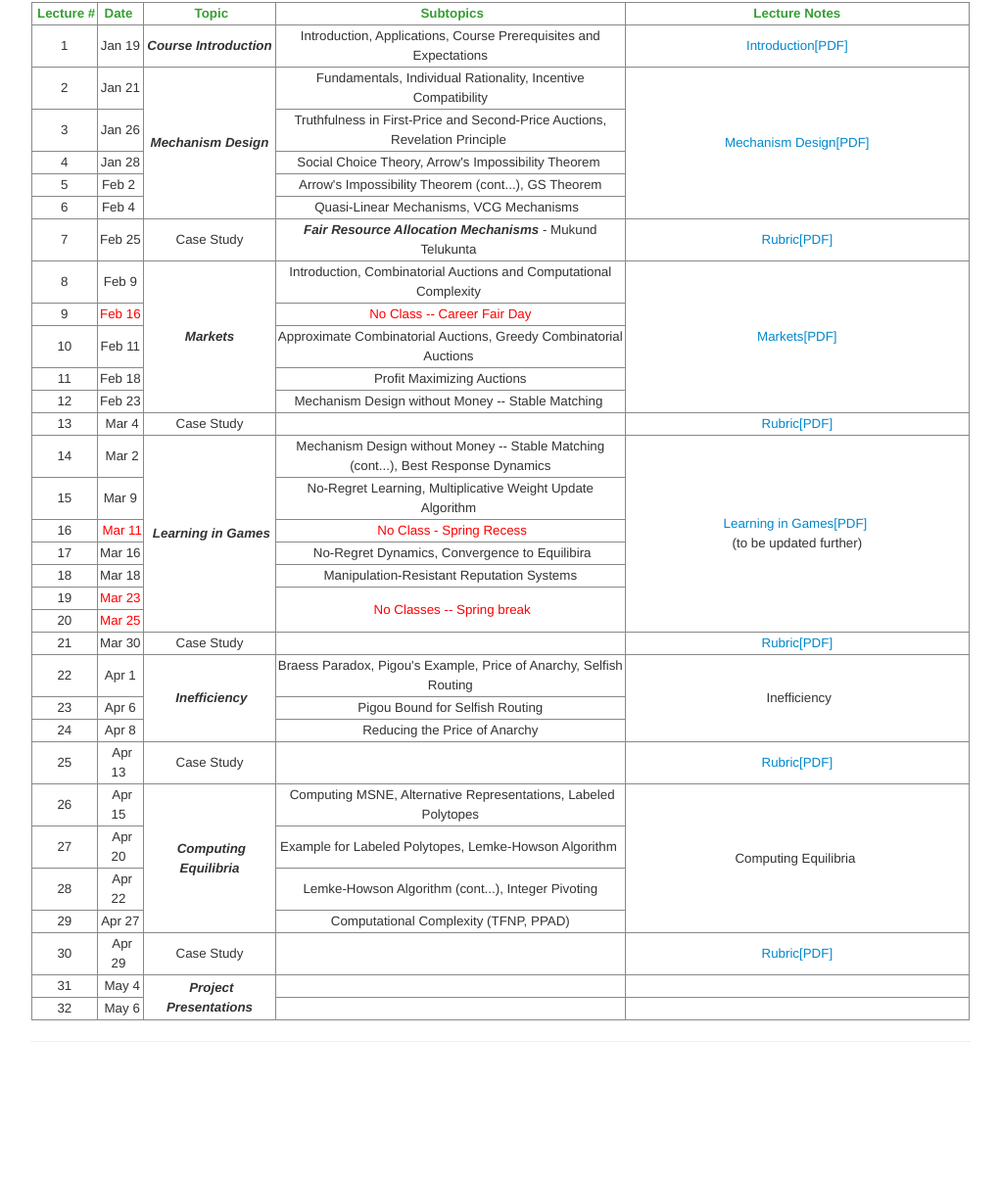
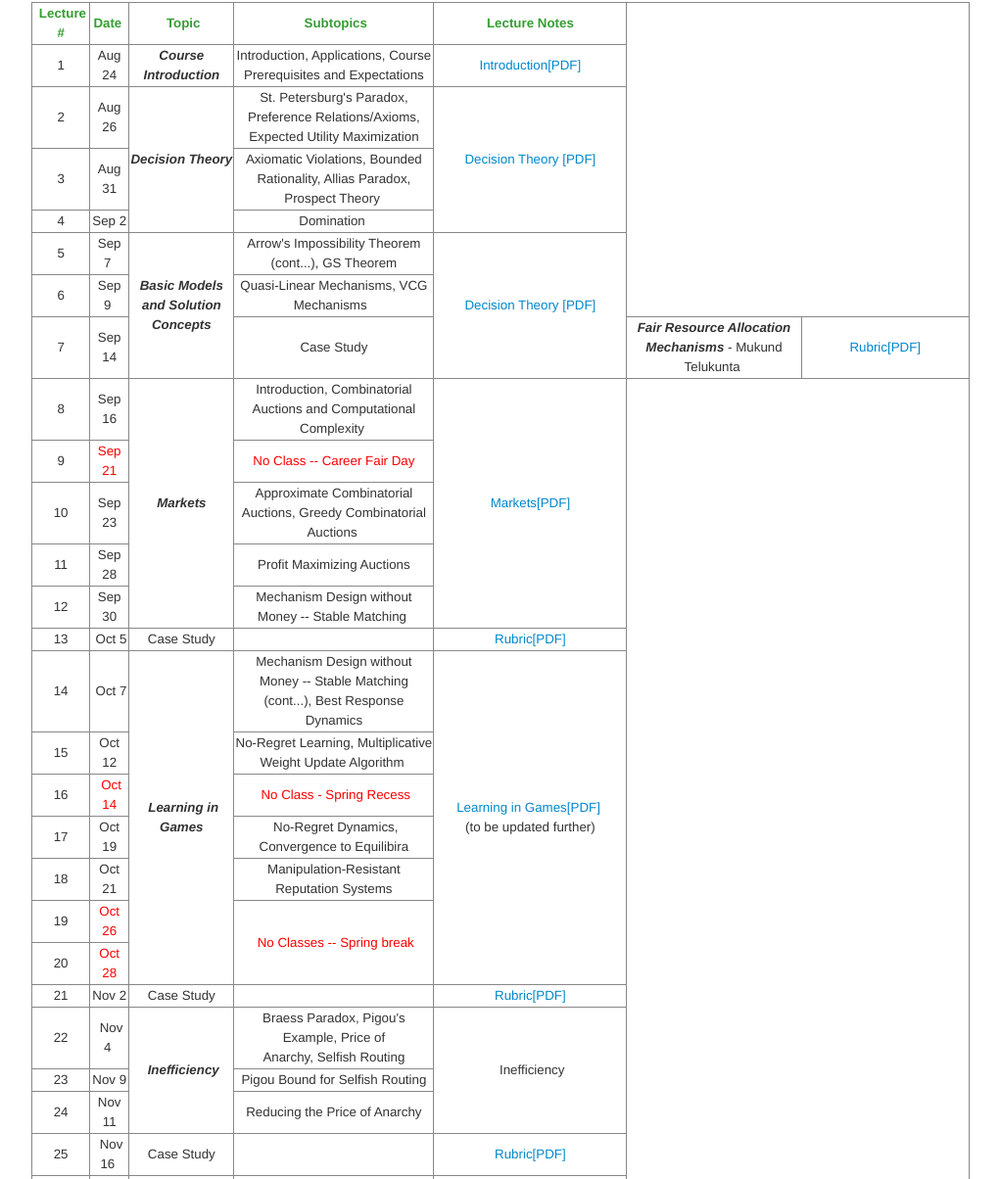
Before and after one commit to sid-nadendla/sid-nadendla.github.io, a plain HTML site: page teaching/FS2021_GTC/schedule.html in a window 1280 px wide. Shown: the part 426-1630 px from the top of the page at 98% size, without its empty margins (129-1150 px from the left). Before the commit the page ends 1511 px from the top, so only its background shows below. Drawn offline with Linux system fonts and the light colour scheme.

Commit message:
Updated content in several pages

```diff
--- a/teaching/FS2021_GTC/schedule.html
+++ b/teaching/FS2021_GTC/schedule.html
@@ -58,49 +58,51 @@
                         </tr>
                         <tr>
                         <td style="width:77px;height:20px">1</td>
-                        <td style="width:58px;height:20px">Jan 19</td>
+                        <td style="width:58px;height:20px">Aug 24</td>
                         <td style="width:182px;height:20px"><b><i>Course Introduction</i></b></td>
                         <td style="width:631px;height:20px"><span style="font-size:13.3333px">Introduction, Applications, Course Prerequisites and Expectations</span></td>
-                        <td style="width:628px;height:20px"><a href="sp2021_introduction.pdf">Introduction[PDF]</a></td>
+                        <td style="width:628px;height:20px"><a href="LectureNotes/GTC-T0-Introduction.pdf">Introduction[PDF]</a></td>
                         </tr>
                         <tr>
                         <td style="width:77px;height:20px">2</td>
-                        <td style="width:58px;height:20px">Jan 21</td>
-                        <td rowspan="5" style="vertical-align:middle;width:182px;height:20px"><b><i>Mechanism Design</i></b></td>
-                        <td style="width:631px;height:20px">Fundamentals, Individual Rationality, Incentive Compatibility</td>
-                        <td rowspan="5" style="vertical-align:middle;width:628px;height:20px"><a href="sp2021_mechanism_design.pdf">Mechanism Design[PDF]</a><br>
+                        <td style="width:58px;height:20px">Aug 26</td>
+                        <td rowspan="3" style="vertical-align:middle;width:182px;height:20px"><b><i>Decision Theory</i></b></td>
+                        <td style="width:631px;height:20px">St. Petersburg's Paradox, Preference Relations/Axioms, Expected Utility Maximization</td>
+                        <td rowspan="3" style="vertical-align:middle;width:628px;height:20px"><a href="LectureNotes/GTC-T1-DecisionTheory.pdf">Decision Theory [PDF]</a><br>
                         </td>
                         </tr>
                         <tr>
                         <td style="width:77px;height:20px">3</td>
-                        <td style="width:58px;height:20px">Jan 26</td>
-                        <td style="width:631px;height:20px">Truthfulness in First-Price and Second-Price Auctions, Revelation Principle&nbsp;</td>
+                        <td style="width:58px;height:20px">Aug 31</td>
+                        <td style="width:631px;height:20px">Axiomatic Violations, Bounded Rationality, Allias Paradox, Prospect Theory&nbsp;</td>
                         </tr>
                         <tr>
                         <td style="width:77px;height:20px">4</td>
-                        <td style="width:58px;height:20px">Jan 28</td>
-                        <td style="width:631px;height:20px">Social Choice Theory, Arrow's Impossibility Theorem&nbsp;</td>
+                        <td style="width:58px;height:20px">Sep 2</td>
+                        <td style="width:631px;height:20px">Domination&nbsp;</td>
                         </tr>
                         <tr>
                         <td style="width:77px;height:20px">5</td>
-                        <td style="width:58px;height:20px">Feb 2&nbsp;</td>
+                        <td style="width:58px;height:20px">Sep 7&nbsp;</td>
+                        <td rowspan="3" style="vertical-align:middle;width:182px;height:20px"><b><i>Basic Models and Solution Concepts</i></b></td>
                         <td style="width:631px;height:20px">Arrow's Impossibility Theorem (cont...),&nbsp;GS Theorem</td>
+                        <td rowspan="3" style="vertical-align:middle;width:628px;height:20px"><a href="LectureNotes/GTC-T1-DecisionTheory.pdf">Decision Theory [PDF]</a><br>
                         </tr>
                         <tr>
                         <td style="width:77px;height:20px">6</td>
-                        <td style="width:58px;height:20px">Feb 4&nbsp;</td>
+                        <td style="width:58px;height:20px">Sep 9&nbsp;</td>
                         <td style="width:631px;height:20px">Quasi-Linear Mechanisms,&nbsp;VCG Mechanisms&nbsp;&nbsp;</td>
                         </tr>
                         <tr>
                         <td style="width:77px;height:20px">7</td>
-                        <td style="width:58px;height:20px">Feb 25</td>
+                        <td style="width:58px;height:20px">Sep 14</td>
                         <td style="width:182px;height:20px">Case Study</td>
                         <td style="width:631px;height:20px"><b><i>Fair Resource Allocation Mechanisms</i></b> - Mukund Telukunta&nbsp;</td>
                         <td style="width:628px;height:20px"><a href="sp2021_rubric_presentation_review.pdf">Rubric[PDF]</a></td>
                         </tr>
                         <tr>
                         <td style="width:77px;height:20px">8</td>
-                        <td style="width:58px;height:20px">Feb 9</td>
+                        <td style="width:58px;height:20px">Sep 16</td>
                         <td rowspan="5" style="vertical-align:middle;width:182px;height:20px"><b style="font-size:13.3333px"><i>Markets</i></b></td>
                         <td style="width:631px;height:20px"><span style="font-size:13.3333px">Introduction, Combinatorial Auctions and Computational Complexity</span>&nbsp;</td>
                         <td rowspan="5" style="vertical-align:middle;width:628px;height:20px"><a href="sp2021_markets.pdf">Markets[PDF]</a><br>
@@ -108,27 +110,27 @@
                         </tr>
                         <tr>
                         <td style="width:77px;height:20px">9</td>
-                        <td style="width:58px;height:20px"><font color="#ff0000">Feb 16</font></td>
+                        <td style="width:58px;height:20px"><font color="#ff0000">Sep 21</font></td>
                         <td style="width:631px;height:20px"><font color="#ff0000">No Class -- Career Fair Day</font></td>
                         </tr>
                         <tr>
                         <td style="width:77px;height:20px">10</td>
-                        <td style="width:58px;height:20px">Feb 11</td>
+                        <td style="width:58px;height:20px">Sep 23</td>
                         <td style="width:631px;height:20px"><span style="font-size:13.3333px">Approximate Combinatorial Auctions, Greedy Combinatorial Auctions</span>&nbsp;</td>
                         </tr>
                         <tr>
                         <td style="width:77px;height:20px">11</td>
-                        <td style="width:58px;height:20px">Feb 18</td>
+                        <td style="width:58px;height:20px">Sep 28</td>
                         <td style="width:631px;height:20px"><span style="font-size:13.3333px">Profit Maximizing Auctions</span></td>
                         </tr>
                         <tr>
                         <td style="width:77px;height:20px">12</td>
-                        <td style="width:58px;height:20px">Feb 23</td>
+                        <td style="width:58px;height:20px">Sep 30</td>
                         <td style="width:631px;height:20px">Mechanism Design without Money -- Stable Matching<span style="font-size:13.3333px">&nbsp;</span></td>
                         </tr>
                         <tr>
                         <td style="width:77px;height:20px">13</td>
-                        <td style="width:58px;height:20px">&nbsp;Mar 4</td>
+                        <td style="width:58px;height:20px">&nbsp;Oct 5</td>
                         <td style="width:182px;height:20px">Case Study</td>
                         <td style="width:631px;height:20px"><br>
                         </td>
@@ -136,7 +138,7 @@
                         </tr>
                         <tr>
                         <td style="width:77px;height:20px">14</td>
-                        <td style="width:58px;height:20px">&nbsp;Mar 2</td>
+                        <td style="width:58px;height:20px">&nbsp;Oct 7</td>
                         <td rowspan="7" style="vertical-align:middle;width:182px;height:20px">&nbsp;<b><i>Learning in Games</i></b></td>
                         <td style="width:631px;height:20px"><span style="font-size:13.3333px">Mechanism Design without Money -- Stable Matching (cont...),</span><span style="font-size:13.3333px">&nbsp;</span>Best Response Dynamics
                         </td>
@@ -145,36 +147,36 @@
                         </tr>
                         <tr>
                         <td style="width:77px;height:20px">15</td>
-                        <td style="width:58px;height:20px">Mar 9</td>
+                        <td style="width:58px;height:20px">Oct 12</td>
                         <td style="width:631px;height:20px"><span style="font-size:13.3333px">No-Regret Learning, Multiplicative Weight Update Algorithm</span><span style="font-size:13.3333px">&nbsp;</span></td>
                         </tr>
                         <tr>
                         <td style="width:77px;height:20px">16</td>
-                        <td style="width:58px;height:20px"><font color="#ff0000">&nbsp;Mar 11</font></td>
+                        <td style="width:58px;height:20px"><font color="#ff0000">&nbsp;Oct 14</font></td>
                         <td style="width:631px;height:20px"><font color="#ff0000">&nbsp;No Class - Spring Recess</font></td>
                         </tr>
                         <tr>
                         <td style="width:77px;height:20px">17</td>
-                        <td style="width:58px;height:20px">Mar 16</td>
+                        <td style="width:58px;height:20px">Oct 19</td>
                         <td style="width:631px;height:20px"><span style="font-size:13.3333px">&nbsp;No-Regret Dynamics, Convergence to Equilibira</span></td>
                         </tr>
                         <tr>
                         <td style="width:77px;height:20px">18</td>
-                        <td style="width:58px;height:20px">Mar 18</td>
+                        <td style="width:58px;height:20px">Oct 21</td>
                         <td style="width:631px;height:20px">Manipulation-Resistant Reputation Systems</td>
                         </tr>
                         <tr>
                         <td style="width:77px;height:20px">19</td>
-                        <td style="width:58px;height:20px"><font color="#ff0000">Mar 23</font></td>
+                        <td style="width:58px;height:20px"><font color="#ff0000">Oct 26</font></td>
                         <td rowspan="2" style="vertical-align:middle;width:631px;height:20px"><font color="#ff0000">&nbsp;No Classes -- Spring break</font></td>
                         </tr>
                         <tr>
                         <td style="width:77px;height:20px">20</td>
-                        <td style="width:58px;height:20px"><font color="#ff0000">Mar 25</font></td>
+                        <td style="width:58px;height:20px"><font color="#ff0000">Oct 28</font></td>
                         </tr>
                         <tr>
                         <td style="vertical-align:middle;width:77px;height:20px">21</td>
-                        <td style="vertical-align:middle;width:58px;height:20px">Mar 30</td>
+                        <td style="vertical-align:middle;width:58px;height:20px">Nov 2</td>
                         <td style="vertical-align:middle;width:182px;height:20px">Case Study</td>
                         <td style="width:631px;height:20px"><br>
                         </td>
@@ -182,7 +184,7 @@
                         </tr>
                         <tr>
                         <td style="width:77px;height:20px">22</td>
-                        <td style="width:58px;height:20px">&nbsp;Apr 1&nbsp;</td>
+                        <td style="width:58px;height:20px">&nbsp;Nov 4&nbsp;</td>
                         <td rowspan="3" style="vertical-align:middle;width:182px;height:20px">&nbsp;<b><i>Inefficiency</i></b></td>
                         <td style="width:631px;height:20px">Braess Paradox, Pigou's Example,&nbsp;<span style="font-size:13.3333px">Price of Anarchy,</span><span style="font-size:13.3333px">&nbsp;</span><span style="font-size:13.3333px">Selfish Routing</span>
                         </td>
@@ -190,17 +192,17 @@
                         </tr>
                         <tr>
                         <td style="width:77px;height:20px">23</td>
-                        <td style="vertical-align:middle;width:58px;height:20px">Apr 6</td>
+                        <td style="vertical-align:middle;width:58px;height:20px">Nov 9</td>
                         <td style="width:631px;height:20px">Pigou Bound for Selfish Routing</td>
                         </tr>
                         <tr>
                         <td style="width:77px;height:20px">24</td>
-                        <td style="vertical-align:middle;width:58px;height:20px">Apr 8</td>
+                        <td style="vertical-align:middle;width:58px;height:20px">Nov 11</td>
                         <td style="width:631px;height:20px">Reducing the Price of Anarchy</td>
                         </tr>
                         <tr>
                         <td style="width:77px;height:20px">25</td>
-                        <td style="width:58px;height:20px">&nbsp;Apr 13&nbsp;</td>
+                        <td style="width:58px;height:20px">&nbsp;Nov 16&nbsp;</td>
                         <td style="width:182px;height:20px"><span style="vertical-align:middle;font-size:13.3333px">Case Study</span></td>
                         <td style="width:631px;height:20px"><br>
                         </td>
@@ -208,29 +210,29 @@
                         </tr>
                         <tr>
                         <td style="vertical-align:middle;width:77px;height:20px">26</td>
-                        <td style="vertical-align:middle;width:58px;height:20px">&nbsp;Apr 15&nbsp;</td>
+                        <td style="vertical-align:middle;width:58px;height:20px">&nbsp;Nov 18&nbsp;</td>
                         <td rowspan="4" style="vertical-align:middle;width:182px;height:20px">&nbsp;<b><i>Computing Equilibria</i></b></td>
                         <td style="vertical-align:middle;width:631px;height:20px"><span style="font-size:13.3333px">&nbsp;Computing MSNE, Alternative Representations, Labeled Polytopes</span></td>
                         <td rowspan="4" style="vertical-align:middle;width:628px;height:20px">Computing Equilibria&nbsp;</td>
                         </tr>
                         <tr>
                         <td style="vertical-align:middle;width:77px;height:20px">27</td>
-                        <td style="vertical-align:middle;width:58px;height:20px">&nbsp;Apr 20&nbsp;</td>
+                        <td style="vertical-align:middle;width:58px;height:20px">&nbsp;Nov 23&nbsp;</td>
                         <td style="vertical-align:middle;width:631px;height:20px"><span style="font-size:13.3333px">Example for Labeled Polytopes, Lemke-Howson Algorithm</span><span style="font-size:13.3333px">&nbsp;</span></td>
                         </tr>
                         <tr>
                         <td style="vertical-align:middle;width:77px;height:24px">28</td>
-                        <td style="vertical-align:middle;width:58px;height:24px">&nbsp;Apr 22&nbsp;</td>
+                        <td style="vertical-align:middle;width:58px;height:24px">&nbsp;Nov 25&nbsp;</td>
                         <td style="vertical-align:middle;width:631px;height:24px"><span style="font-size:13.3333px">Lemke-Howson Algorithm (cont...), Integer Pivoting</span></td>
                         </tr>
                         <tr>
                         <td style="vertical-align:middle;width:77px;height:20px">29</td>
-                        <td style="vertical-align:middle;width:58px;height:20px">Apr 27</td>
+                        <td style="vertical-align:middle;width:58px;height:20px">Nov 30</td>
                         <td style="width:631px;height:20px"><span style="font-size:13.3333px">Computational Complexity (TFNP, PPAD)</span></td>
                         </tr>
                         <tr>
                         <td style="vertical-align:middle;width:77px;height:24px">30</td>
-                        <td style="width:58px;height:24px">&nbsp;Apr 29&nbsp;</td>
+                        <td style="width:58px;height:24px">&nbsp;Dec 2&nbsp;</td>
                         <td style="width:182px;height:24px">Case Study</td>
                         <td style="width:631px;height:24px"><br>
                         </td>
@@ -238,7 +240,7 @@
                         </tr>
                         <tr>
                         <td style="vertical-align:middle;width:77px;height:20px">31</td>
-                        <td style="vertical-align:middle;width:58px;height:20px">&nbsp;May 4</td>
+                        <td style="vertical-align:middle;width:58px;height:20px">&nbsp;Dec 7</td>
                         <td rowspan="2" style="vertical-align:middle;width:182px;height:20px">&nbsp;<b><i>Project Presentations</i></b></td>
                         <td style="width:631px;height:20px"><br>
                         </td>
@@ -247,7 +249,7 @@
                         </tr>
                         <tr>
                         <td style="width:77px;height:20px">32</td>
-                        <td style="width:58px;height:20px">&nbsp;May 6</td>
+                        <td style="width:58px;height:20px">&nbsp;Dec 9</td>
                         <td style="width:631px;height:20px"><br>
                         </td>
                         <td style="width:628px;height:20px"><br>
```
Also changed, not shown: teaching/FS2021_GTC/index.html (+1 -1 lines), 8 other files.
